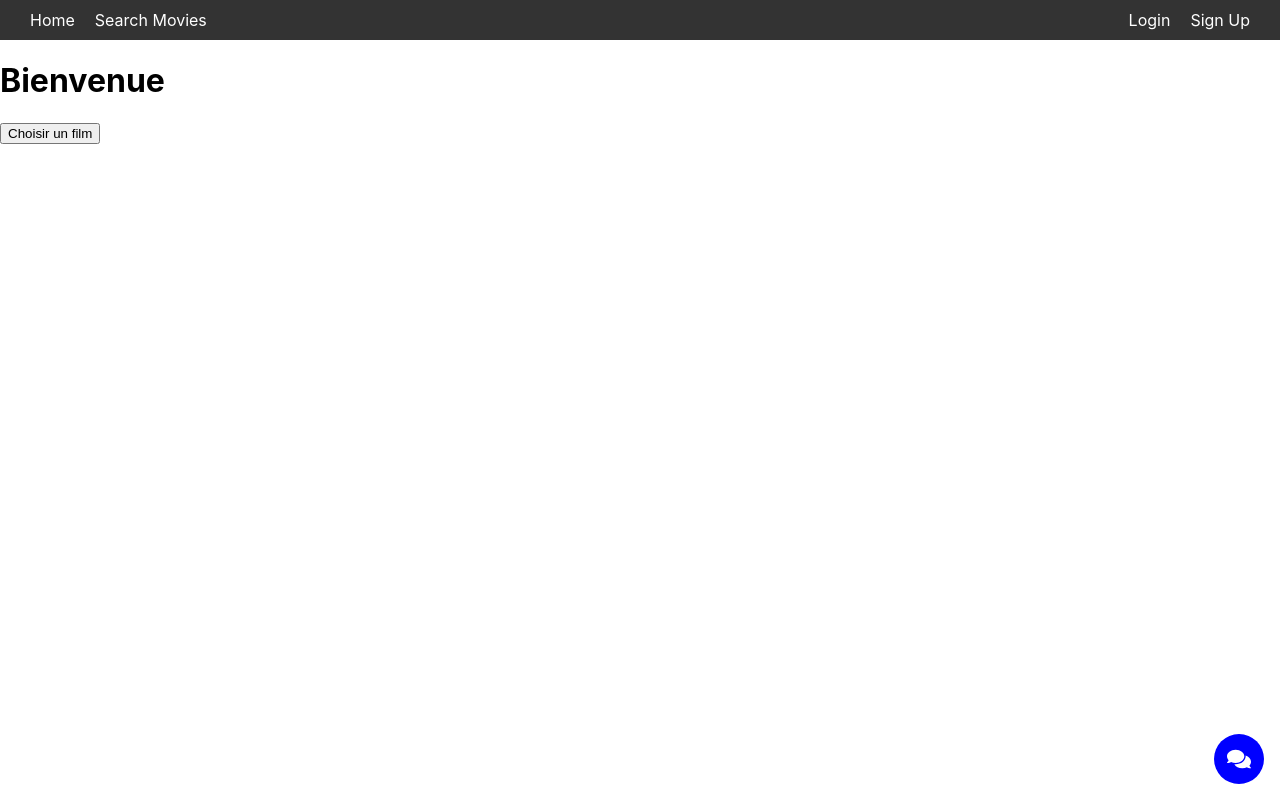
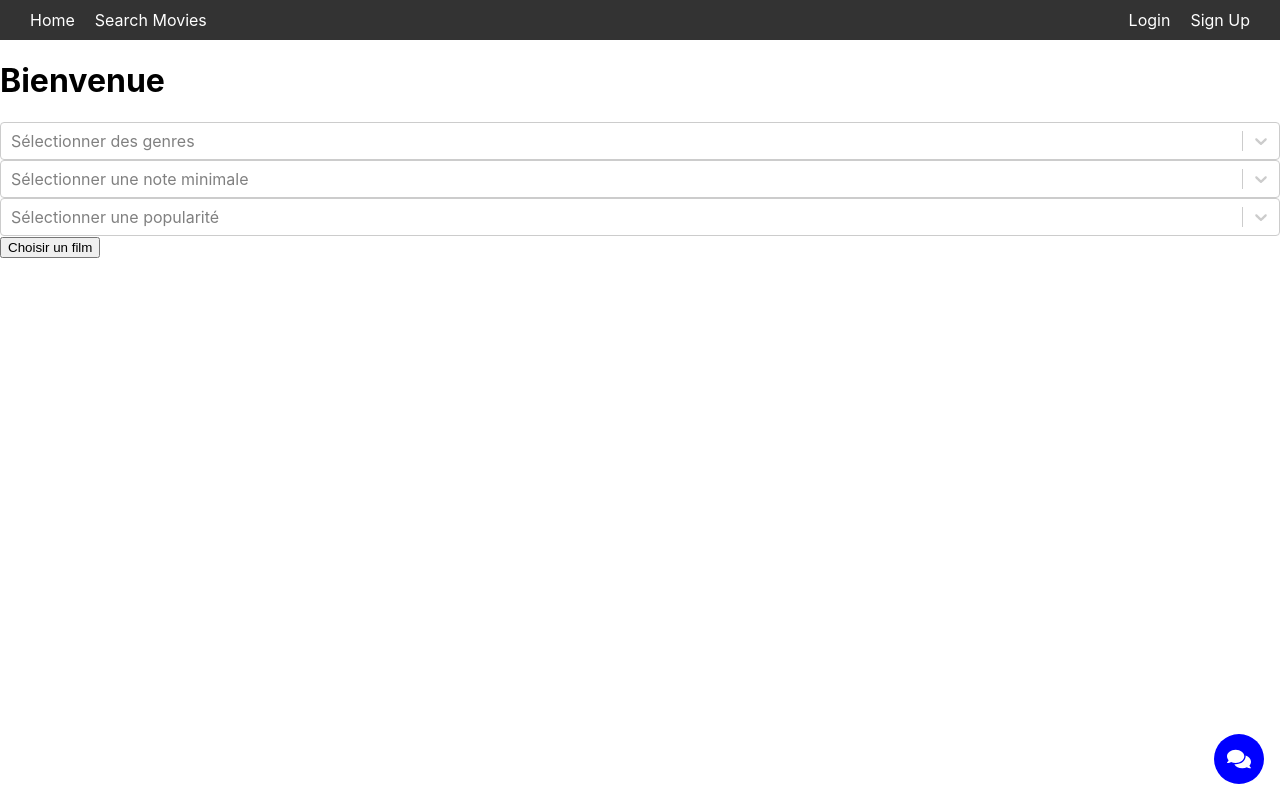
Before and after one commit to JaTadd/movies-randomizer, a React (Create React App) app in the folder frontend/: page / in a window 1280 px wide. Built offline with nearby package versions, Linux system fonts and the light colour scheme; no server answers.

Commit message:
Adding selectors
Selectors for type, note and popularity

```diff
--- a/frontend/src/pages/Home.js
+++ b/frontend/src/pages/Home.js
@@ -1,12 +1,68 @@
-//src/pages/Home.js
 import React, { useState, useEffect } from 'react';
 import axios from 'axios';
 import Card from '../components/Card';
 import { useNavigate } from 'react-router-dom';
+import Select from 'react-select';
+
+const genresOptions = [
+  { value: 'Reality-TV', label: 'Reality-TV' },
+  { value: 'Animation', label: 'Animation' },
+  { value: 'Adventure', label: 'Adventure' },
+  { value: 'Sci-Fi', label: 'Sci-Fi' },
+  { value: 'Family', label: 'Family' },
+  { value: 'Horror', label: 'Horror' },
+  { value: '\\N', label: '\\N' },
+  { value: 'Music', label: 'Music' },
+  { value: 'Western', label: 'Western' },
+  { value: 'Film-Noir', label: 'Film-Noir' },
+  { value: 'Drama', label: 'Drama' },
+  { value: 'Comedy', label: 'Comedy' },
+  { value: 'Game-Show', label: 'Game-Show' },
+  { value: 'Documentary', label: 'Documentary' },
+  { value: 'Romance', label: 'Romance' },
+  { value: 'War', label: 'War' },
+  { value: 'Biography', label: 'Biography' },
+  { value: 'Crime', label: 'Crime' },
+  { value: 'Adult', label: 'Adult' },
+  { value: 'News', label: 'News' },
+  { value: 'Short', label: 'Short' },
+  { value: 'History', label: 'History' },
+  { value: 'Musical', label: 'Musical' },
+  { value: 'Action', label: 'Action' },
+  { value: 'Thriller', label: 'Thriller' },
+  { value: 'Fantasy', label: 'Fantasy' },
+  { value: 'Sport', label: 'Sport' },
+  { value: 'Mystery', label: 'Mystery' },
+  { value: 'Talk-Show', label: 'Talk-Show' }
+];
+
+const ratingOptions = [
+  { value: 0, label: '0' },
+  { value: 1, label: '1' },
+  { value: 2, label: '2' },
+  { value: 3, label: '3' },
+  { value: 4, label: '4' },
+  { value: 5, label: '5' },
+  { value: 6, label: '6' },
+  { value: 7, label: '7' },
+  { value: 8, label: '8' },
+  { value: 9, label: '9' },
+];
+
+const popularityOptions = [
+  { value: 0, label: 'Mini banana' },
+  { value: 800, label: 'Lil banana' },
+  { value: 1500, label: 'Mid banana' },
+  { value: 3500, label: 'Big banana' },
+  { value: 300000, label: 'Gozibanana' }
+];
 
 function Home() {
   const [movie, setMovie] = useState(null);
   const [watchedMovies, setWatchedMovies] = useState([]);
+  const [selectedGenres, setSelectedGenres] = useState([]);
+  const [selectedRating, setSelectedRating] = useState(null);
+  const [selectedPopularity, setSelectedPopularity] = useState(null);
   const navigate = useNavigate();
 
   useEffect(() => {
@@ -24,7 +80,10 @@ function Home() {
 
   const getRandomMovie = async () => {
     try {
-      const response = await axios.get('http://localhost:5000/api/movies/random-movie');
+      const genres = selectedGenres.map(genre => genre.value).join(',');
+      const rating = selectedRating ? selectedRating.value : '';
+      const popularity = selectedPopularity ? selectedPopularity.value : '';
+      const response = await axios.get(`http://localhost:5000/api/movies/random-movie?genres=${genres}&rating=${rating}&popularity=${popularity}`);
       setMovie(response.data);
     } catch (error) {
       console.error('Error fetching the movie:', error);
@@ -73,13 +132,38 @@ function Home() {
   return (
     <div>
       <h1>Bienvenue</h1>
+      <Select
+        isMulti
+        name="genres"
+        options={genresOptions}
+        className="basic-multi-select"
+        classNamePrefix="select"
+        onChange={setSelectedGenres}
+        placeholder="Sélectionner des genres"
+      />
+      <Select
+        name="rating"
+        options={ratingOptions}
+        className="basic-single-select"
+        classNamePrefix="select"
+        onChange={setSelectedRating}
+        placeholder="Sélectionner une note minimale"
+      />
+      <Select
+        name="popularity"
+        options={popularityOptions}
+        className="basic-single-select"
+        classNamePrefix="select"
+        onChange={setSelectedPopularity}
+        placeholder="Sélectionner une popularité"
+      />
       <button onClick={getRandomMovie}>Choisir un film</button>
 
       {movie && (
         <Card
           title={movie.title}
           year={movie.year}
-          genre={movie.genre}
+          genre={movie.genres.join(', ')}
           image={movie.image}
           isWatched={watchedMovies.some(watchedMovie => watchedMovie._id === movie._id)}
           onMarkAsWatched={() => markAsWatched(movie._id)}
```
Also changed, not shown: 1 other file (tests, documents, lock files or other folders).
